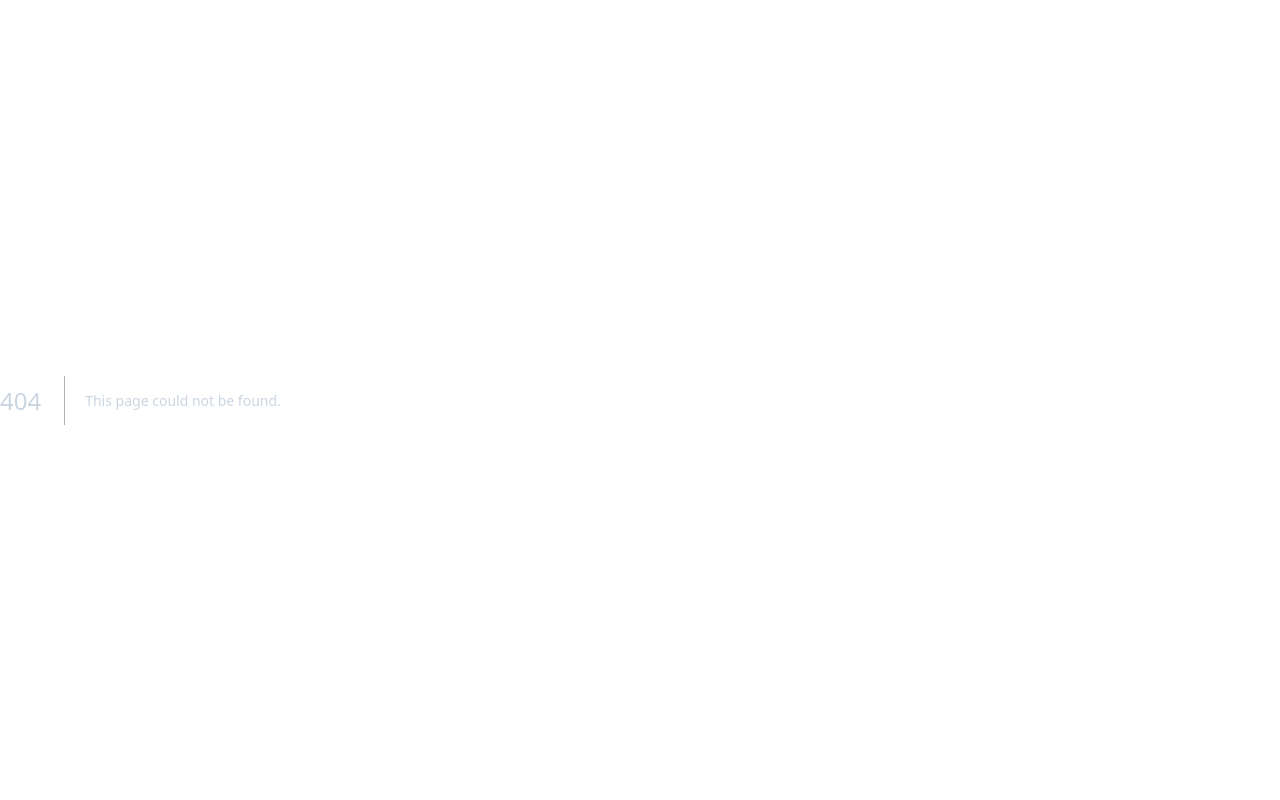
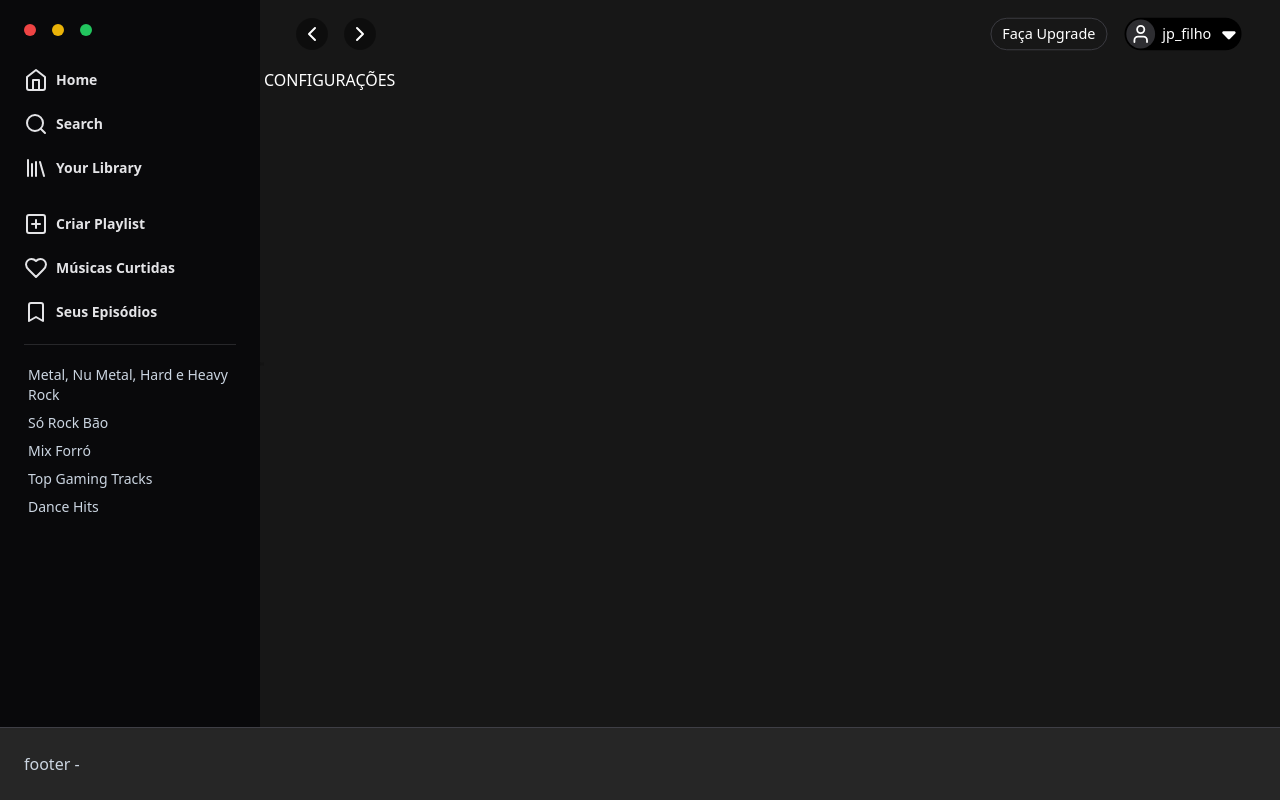
Before and after one commit to psousaj/spotify-clone, a Next.js app: page /configuracoes in a window 1280 px wide. Before the commit this address had no page. Built offline with nearby package versions, Linux system fonts and the light colour scheme.

Commit message:
feat - add layout to rendering components

```diff
--- a/package.json
+++ b/package.json
@@ -24,6 +24,7 @@
     "next": "13.3.0",
     "postcss": "8.4.21",
     "react": "18.2.0",
+    "react-content-loader": "^6.2.1",
     "react-dom": "18.2.0",
     "tailwindcss": "3.3.1",
     "typescript": "5.0.4"
--- a/src/app/components/Layout.tsx
+++ b/src/app/components/Layout.tsx
@@ -35,7 +35,7 @@
       </div>
       <nav className="home-buttons space-y-5 mt-8">
         <a
-          href=""
+          href="/"
           className="flex items-center gap-2 text-sm font-semibold text-zinc-200 hover:text-white"
         >
           <HomeIcon />
@@ -176,7 +176,9 @@
                   </button>
                 </li>
                 <li>
-                  <button>Configurações</button>
+                  <a href="/configuracoes">
+                    <button>Configurações</button>
+                  </a>
                 </li>
                 <li>
                   <button>Sair</button>
--- /dev/null
+++ b/src/app/configuracoes/loading.tsx
@@ -0,0 +1,28 @@
+import React from "react";
+import ContentLoader, { IContentLoaderProps } from "react-content-loader";
+
+export default function Loading(
+  props: JSX.IntrinsicAttributes & IContentLoaderProps
+) {
+  return (
+    <h1>Loading...</h1>
+    // <ContentLoader
+    //   speed={2}
+    //   width={340}
+    //   height={84}
+    //   viewBox="0 0 340 84"
+    //   backgroundColor="#f3f3f3"
+    //   foregroundColor="#ecebeb"
+    //   {...props}
+    // >
+    //   <rect x="0" y="0" rx="3" ry="3" width="67" height="11" />
+    //   <rect x="76" y="0" rx="3" ry="3" width="140" height="11" />
+    //   <rect x="127" y="48" rx="3" ry="3" width="53" height="11" />
+    //   <rect x="187" y="48" rx="3" ry="3" width="72" height="11" />
+    //   <rect x="18" y="48" rx="3" ry="3" width="100" height="11" />
+    //   <rect x="0" y="71" rx="3" ry="3" width="37" height="11" />
+    //   <rect x="18" y="23" rx="3" ry="3" width="140" height="11" />
+    //   <rect x="166" y="23" rx="3" ry="3" width="173" height="11" />
+    // </ContentLoader>
+  );
+}
--- /dev/null
+++ b/src/app/configuracoes/page.tsx
@@ -0,0 +1,12 @@
+"use client";
+import React, { useState, useEffect } from "react";
+
+export default function Home() {
+  const [showMessage, setShowMessage] = useState(false);
+
+  useEffect(() => {
+    setTimeout(() => setShowMessage(true), 4000);
+  }, []);
+
+  return <div>{showMessage && <h1>CONFIGURAÇÕES</h1>}</div>;
+}
--- a/src/app/layout.tsx
+++ b/src/app/layout.tsx
@@ -1,4 +1,5 @@
 import "./globals.css";
+import Main from "./main/page";
 
 export const metadata = {
   title: "Spotify Clone",
@@ -24,7 +25,7 @@
         }}
         className="text-slate-300"
       >
-        {children}
+        <Main>{children}</Main>
       </body>
     </html>
   );
--- /dev/null
+++ b/src/app/loading.tsx
@@ -0,0 +1,28 @@
+import React from "react";
+import ContentLoader, { IContentLoaderProps } from "react-content-loader";
+
+export default function Loading(
+  props: JSX.IntrinsicAttributes & IContentLoaderProps
+) {
+  return (
+    <h1>Loading...</h1>
+    // <ContentLoader
+    //   speed={2}
+    //   width={340}
+    //   height={84}
+    //   viewBox="0 0 340 84"
+    //   backgroundColor="#f3f3f3"
+    //   foregroundColor="#ecebeb"
+    //   {...props}
+    // >
+    //   <rect x="0" y="0" rx="3" ry="3" width="67" height="11" />
+    //   <rect x="76" y="0" rx="3" ry="3" width="140" height="11" />
+    //   <rect x="127" y="48" rx="3" ry="3" width="53" height="11" />
+    //   <rect x="187" y="48" rx="3" ry="3" width="72" height="11" />
+    //   <rect x="18" y="48" rx="3" ry="3" width="100" height="11" />
+    //   <rect x="0" y="71" rx="3" ry="3" width="37" height="11" />
+    //   <rect x="18" y="23" rx="3" ry="3" width="140" height="11" />
+    //   <rect x="166" y="23" rx="3" ry="3" width="173" height="11" />
+    // </ContentLoader>
+  );
+}
--- a/src/app/main/page.tsx
+++ b/src/app/main/page.tsx
@@ -9,7 +9,7 @@
   const [width, setWidth] = useState(260);
   const [initialMouseX, setInitialMouseX] = useState(0);
 
-  const minWidth = 120;
+  const minWidth = 140;
   const maxWidth = 380;
 
   const asideRef = useRef<HTMLDivElement>(null);
@@ -53,7 +53,7 @@
           <section className="container header-info">
             <Header setOpen={setOpen} open={open} />
           </section>
-          {props.children}
+          <div className="overflow-auto">{props.children}</div>
         </main>
       </div>
       <Footer />
--- a/src/app/page.tsx
+++ b/src/app/page.tsx
@@ -4,7 +4,6 @@
 
 export default function Home() {
   return (
-    <Main>
     <section className="container main">
       <div className="my-6 text-3xl font-bold">
         <Saudacao />
@@ -13,10 +12,7 @@
         <AlbumComponent nome="Só rock bão" />
         <AlbumComponent nome="Ultimate Rock Gaming" image="album2.jpeg" />
         <AlbumComponent nome="Nice Trip Songs" image="album3.jpeg" />
-          <AlbumComponent
-            nome="Rádio de Behind Blue Eyes"
-            image="album4.jpeg"
-          />
+        <AlbumComponent nome="Rádio de Behind Blue Eyes" image="album4.jpeg" />
         <AlbumComponent nome="Rádio de Into the Fire" image="album5.jpeg" />
         <AlbumComponent
           nome="Metal, NuMetal, Hard e Heavy Rock"
@@ -24,6 +20,5 @@
         />
       </div>
     </section>
-    </Main>
   );
 }
```
Also changed, not shown: 1 other file (tests, documents, lock files or other folders). Lines whose indentation alone changed are shown as unchanged.
